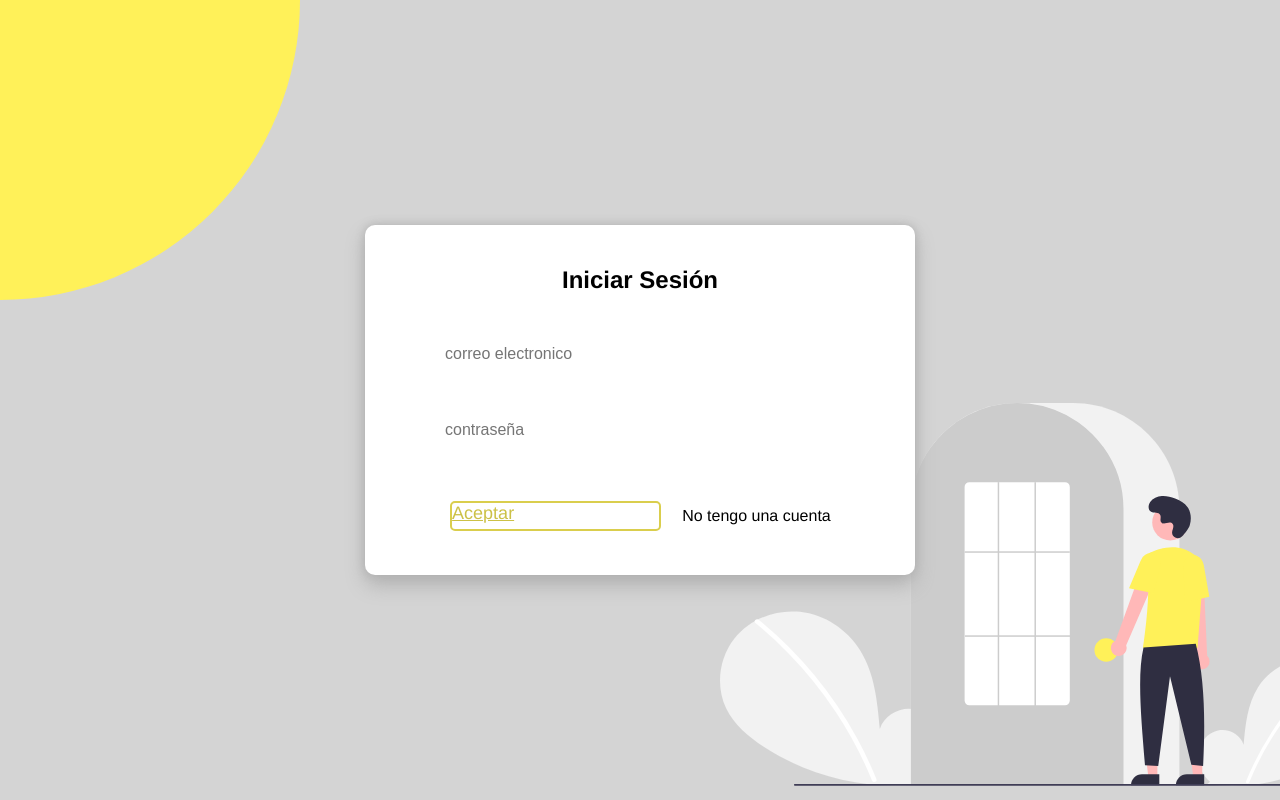
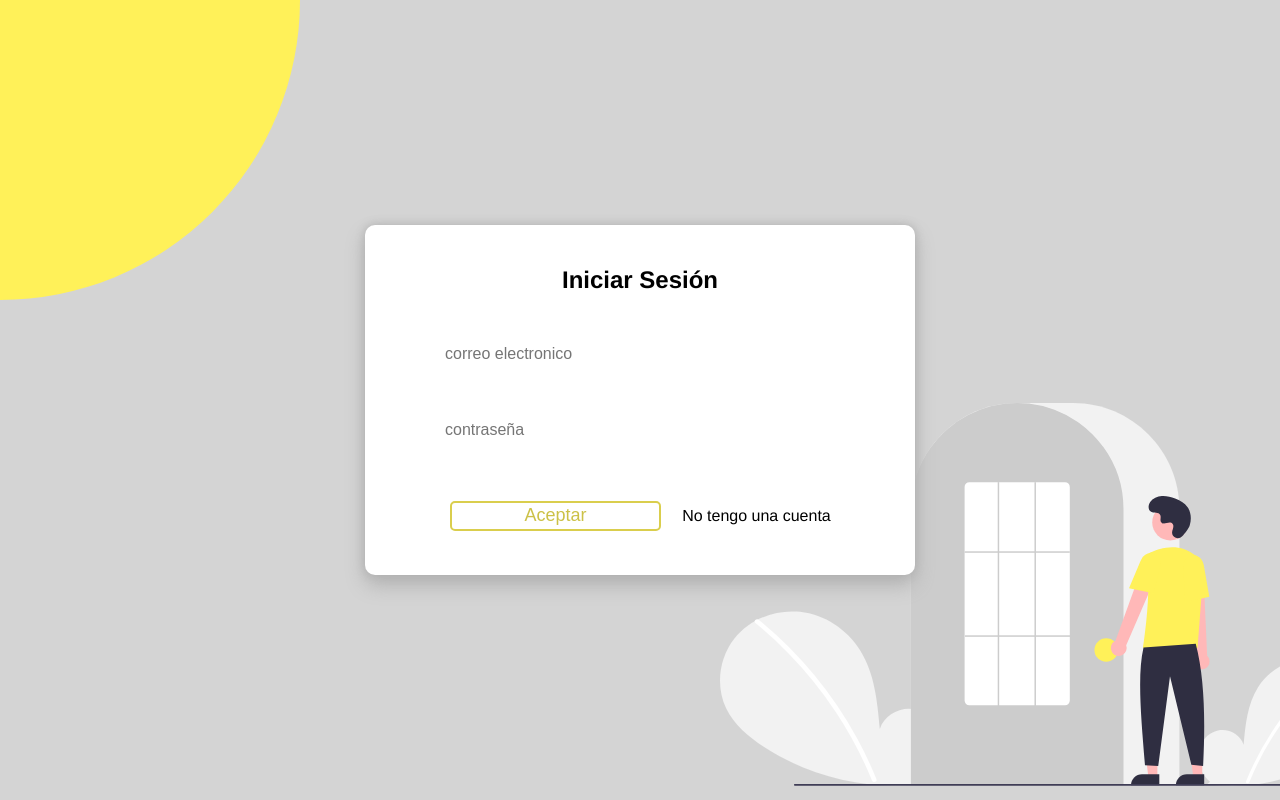
Before and after one commit to Alejandro-TrejoG/venta-audifonos-react, a React (Create React App) app: page / in a window 1280 px wide. Built offline with nearby package versions, Linux system fonts and the light colour scheme.

Commit message:
Cambios Loggin

```diff
--- a/src/views/Login/index.jsx
+++ b/src/views/Login/index.jsx
@@ -1,14 +1,14 @@
 import React from 'react'
 import loginImg from "../../images/undraw_login_re_4vu2.svg"
-import { NavLink } from 'react-router-dom'
+import { NavLink, useNavigate } from 'react-router-dom'
 import "./Login.css"
 
 const Login = () => {
 
+    const navigate = useNavigate()
     const API = "http://localhost:3001/api/v1/users"
     const [correo, setCorreo] = React.useState("")
     const [constrasenia, setConstrasenia] = React.useState("")
-    const [logged, setLogged] = React.useState(false)
 
     const iniciarSesion = async () => {
         const response = await fetch(API)
@@ -17,10 +17,8 @@ const Login = () => {
         console.log(body);
         body.forEach(item => {
             if (item.correo === correo) {
-                setLogged(true)
-                console.log(logged);
-            } else {
-                alert("No estas registrado")
+                console.log(item.correo);
+                navigate("/administration")
             }
         })
 
@@ -44,13 +42,13 @@ const Login = () => {
                     onChange={e => { setConstrasenia(e.target.value) }}
                 />
                 <div className='login-buttons'>
-                    <NavLink
+                    <button
+                        type='button'
                         className='login-button__enter'
-                        onClick={iniciarSesion}
-                        to={logged ? "/administration" : "/"}
+                        onClick={() => { iniciarSesion() }}
                     >
                         Aceptar
-                    </NavLink>
+                    </button>
                     <NavLink to={"/registration"} className="login-button__register" >
                         No tengo una cuenta
                     </NavLink>
```
Also changed, not shown: src/views/Registration/index.jsx (+27 -5 lines).
